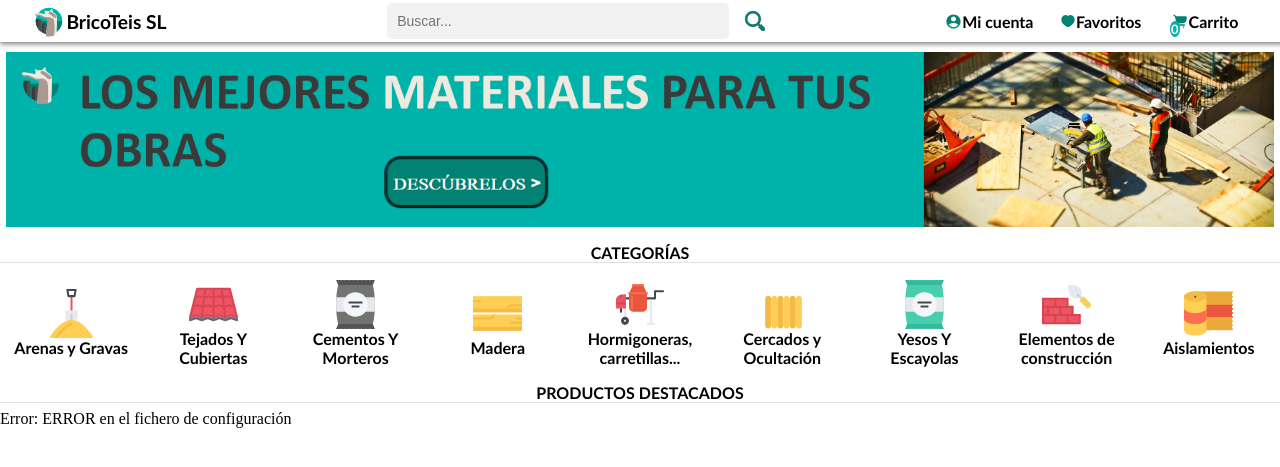
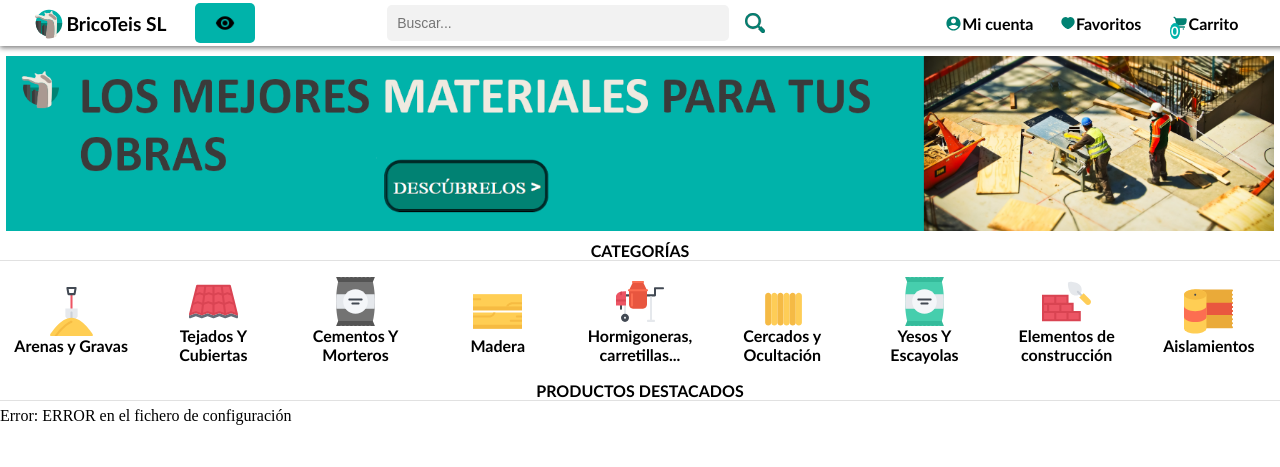
Before and after one commit to AlejandroFonterosaMartinez/Proyecto, a PHP site: page / in a window 1280 px wide. Shown: the top 467 px of the page. Run offline with PHP 8.4, Linux system fonts and the light colour scheme.

Commit message:
Accesiblidad + correccion de errores

```diff
--- a/Controller/perfil_controlador.php
+++ b/Controller/perfil_controlador.php
@@ -31,6 +31,12 @@ if (isset($_SESSION['correo'])) {
         // Actualizamos el nombre y apellidos del usuario
         $perfil->actualizarNombre($email, $nombre, $apellidos);
     }
+
+    if (isset($_POST['telefono'])) {
+        $telefono = $_POST['telefono'];
+
+    }
+
 } else {
     echo "Por favor, inicia sesión";
     header("Location:.." . DIRECTORY_SEPARATOR . "index.php");
--- a/Controller/registro_controlador.php
+++ b/Controller/registro_controlador.php
@@ -26,4 +26,6 @@ if (isset($_POST['submit'])) {
     setcookie("Coin", "€", time() + 60 * 60 * 24 * 30, "/");
     $_SESSION['correo'] = $email;
     $_SESSION['rol'] = [1];
+} else {
+    header('Location: ' . DIRECTORY_SEPARATOR . 'index.php');
 }
--- a/Model/perfil_modelo.php
+++ b/Model/perfil_modelo.php
@@ -9,7 +9,7 @@ class Perfil_modelo extends Conectar
     public function obtenerUsuario($email)
     {
         $con = Conectar::conexion('busuario');
-        $stmt = $con->prepare("SELECT usuarios.nombre, usuarios.apellidos, usuarios.correo, usuarios.fecha_nacimiento, usuarios.fecha_registro, usuarios.telefono, roles.descripcion
+        $stmt = $con->prepare("SELECT usuarios.nombre, usuarios.apellidos, usuarios.correo, usuarios.fecha_nacimiento, usuarios.fecha_registro, roles.descripcion
     FROM usuarios
     LEFT JOIN roles ON usuarios.id_rol = roles.id_rol
     WHERE correo='$email'");
--- a/css/index.css
+++ b/css/index.css
@@ -1,5 +1,9 @@
 * {
   margin: 0px;
+}
+
+.grayscale {
+  filter: grayscale(100%);
 }
 
 
@@ -360,6 +364,20 @@ input[type="number"]::-webkit-inner-spin-button {
     height: 0px;
   }
 }
+#btn{
+  background-color: #00b3aa;
+  color: white;
+  border: none;
+  padding: 10px 20px;
+  border-radius: 5px;
+  font-size: 16px;
+  cursor: pointer;
+
+}
+#btn img{
+  width: 20px;
+  height: 20px;
+}
 
 #mainBtn {
   position: fixed;
--- a/index.php
+++ b/index.php
@@ -26,6 +26,7 @@ include("View/sesion.php");
 <!-- Body -->
 
 <body>
+    <div class="colorful">
         <!-- Header -->
         <header>
             <div class="containerH">
@@ -35,6 +36,7 @@ include("View/sesion.php");
                         <img src="imagenes/Header/Logo.svg" />
                         BricoTeis SL
                     </a>
+                    <button id="btn" title="Accesibilidad"><img src="imagenes/Header/ojo.png" /></button>
                 </div>
                 <!-- Buscador -->
                 <div class="buscador">
@@ -100,15 +102,18 @@ include("View/sesion.php");
         <div class="categorias">
             <div class="item"><a href="View/productos.php?categoria=4"><img src="imagenes/Menu/Arena.svg" /></a>Arenas y
                 Gravas</div>
-        <div class="item"><a href="View/productos.php?categoria=1"><img src="imagenes/Menu/Techo.svg" /></a>Tejados Y
+            <div class="item"><a href="View/productos.php?categoria=1"><img src="imagenes/Menu/Techo.svg" /></a>Tejados
+                Y
                 Cubiertas</div>
-        <div class="item"><a href="View/productos.php?categoria=2"><img src="imagenes/Menu/Cemento.svg" /></a>Cementos Y
+            <div class="item"><a href="View/productos.php?categoria=2"><img
+                        src="imagenes/Menu/Cemento.svg" /></a>Cementos Y
                 Morteros</div>
             <div class="item"><a href="View/productos.php?categoria=6"><img src="imagenes/Menu/Madera.svg" /></a>Madera
             </div>
             <div class="item"><a href="View/productos.php?categoria=7"><img
                         src="imagenes/Menu/Hormigonera.svg" /></a>Hormigoneras, carretillas...</div>
-        <div class="item"><a href="View/productos.php?categoria=5"><img src="imagenes/Menu/Valla.svg" /></a>Cercados y
+            <div class="item"><a href="View/productos.php?categoria=5"><img src="imagenes/Menu/Valla.svg" /></a>Cercados
+                y
                 Ocultación</div>
             <div class="item"><a href="View/productos.php?categoria=3"><img src="imagenes/Menu/Yeso.svg" /></a>Yesos Y
                 Escayolas</div>
@@ -281,5 +286,6 @@ include("View/sesion.php");
             </div>
         </footer>
 </body>
+</div>
 
 </html>
--- a/javascript/carrusel.js
+++ b/javascript/carrusel.js
@@ -1,4 +1,4 @@
-window.addEventListener('load', function() {
+window.addEventListener('load', function () {
   const ANCHO_LIMITE = 768; // Define el ancho límite en el que se cambian las imágenes
   const IMAGENES = [
     'imagenes/Banner/Banner01.png',
@@ -39,3 +39,10 @@ window.addEventListener('load', function() {
   renderizarImagen();
   intervalo = setInterval(pasarFoto, TIEMPO_INTERVALO_MILESIMAS_SEG);
 });
+
+const btn = document.querySelector('#btn');
+const colorfulElement = document.querySelector('.colorful');
+
+btn.addEventListener('click', () => {
+  colorfulElement.classList.toggle('grayscale');
+});
```
Also changed, not shown: View/perfil_view.php (+9 -0 lines), imagenes/Header/ojo.png (added), imagenes/Productos/Categorias/4/13.png, imagenes/Productos/Categorias/4/14.png, imagenes/Productos/Categorias/4/15.png, imagenes/Productos/Categorias/4/18.png, imagenes/Productos/Categorias/4/36.png (added), imagenes/Productos/Categorias/7/37.png (added), imagenes/Productos/Categorias/7/39.png (added), imagenes/Usuarios/31.jpg. Lines whose indentation alone changed are shown as unchanged.
